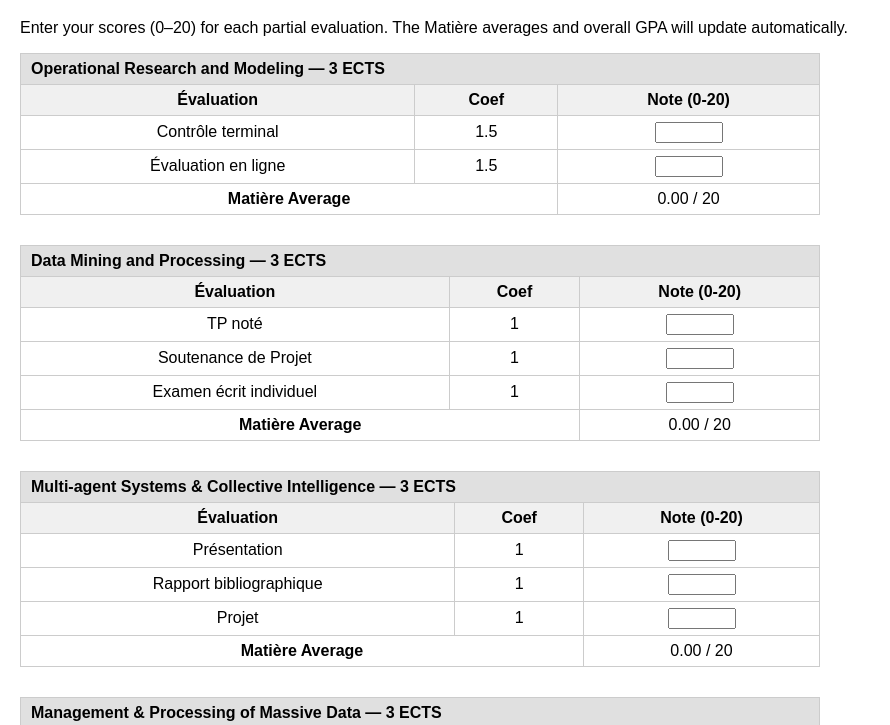
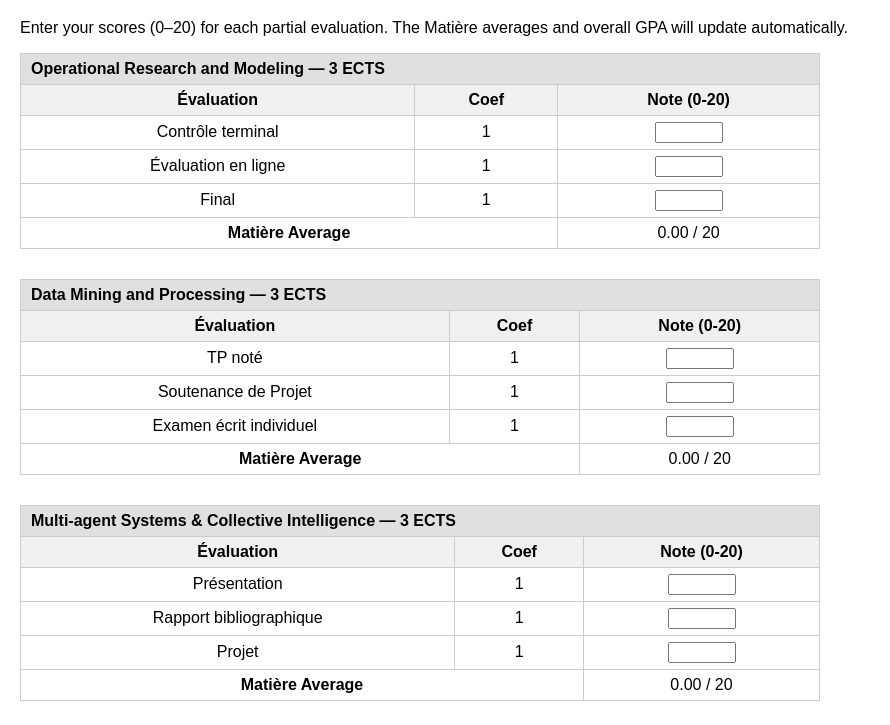
Before and after one commit to nurlan-abdullazada/GPA-last, a plain HTML site: page index.html in a window 1280 px wide. Shown: the part 61-786 px from the top of the page, without its empty margins (0-890 px from the left). Drawn offline with Linux system fonts and the light colour scheme.

Commit message:
Update index.html

```diff
--- a/index.html
+++ b/index.html
@@ -48,8 +48,9 @@
         name: "Operational Research and Modeling",
         ECTS: 3,
         partials: [
-          { name: "Contrôle terminal", coef: 1.5 },
-          { name: "Évaluation en ligne", coef: 1.5 },
+          { name: "Contrôle terminal", coef: 1 },
+          { name: "Évaluation en ligne", coef: 1 },
+          { name: "Final", coef: 1 }
         ]
       },
       {
```
